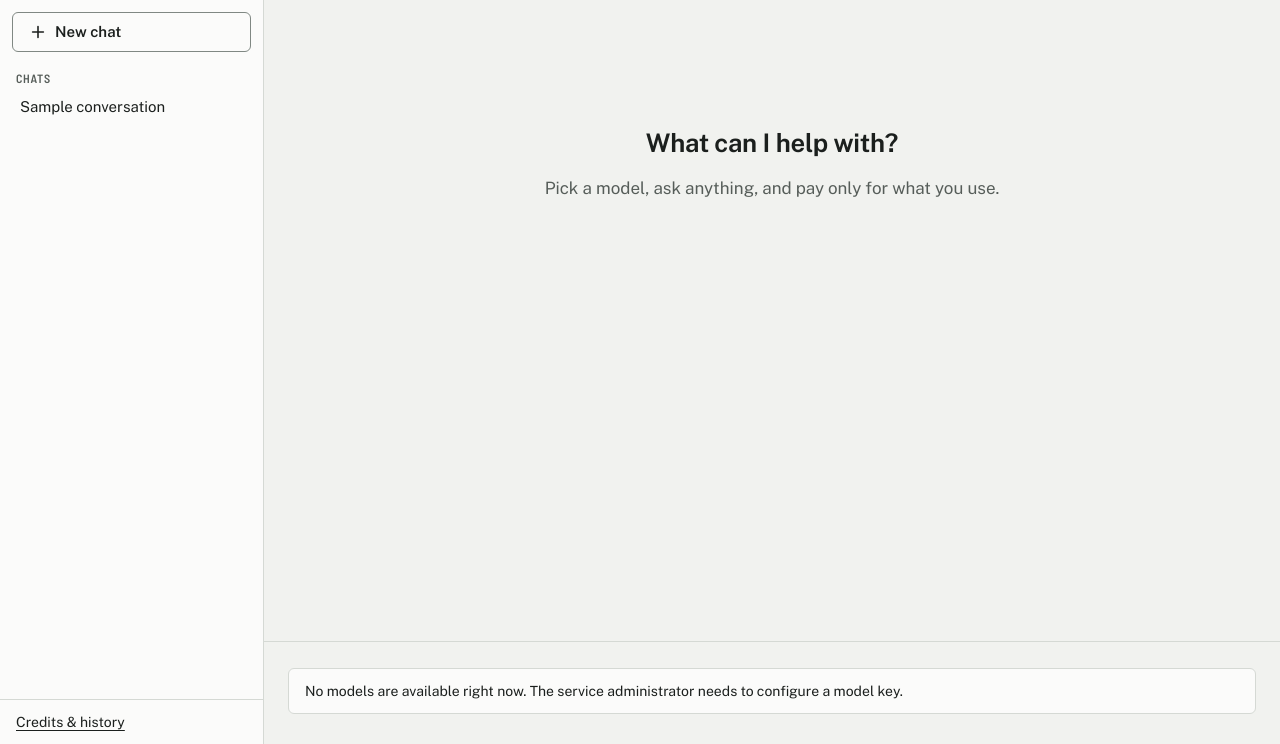
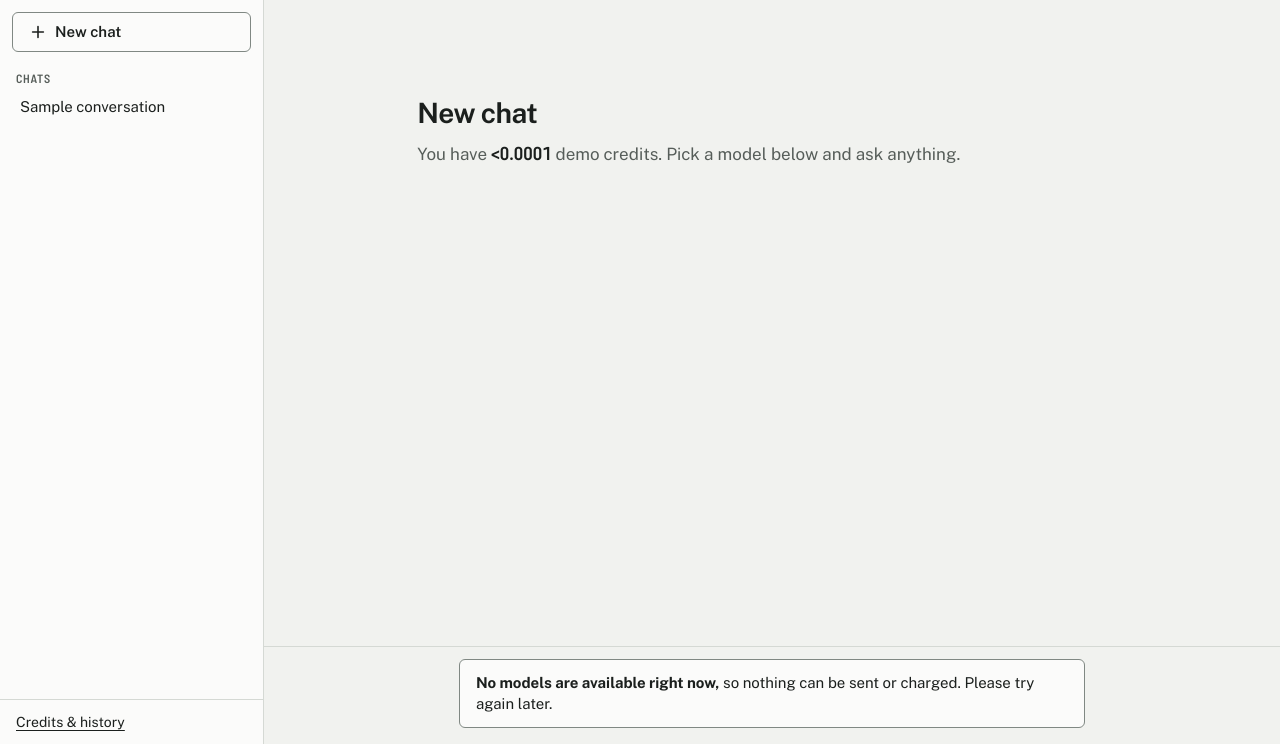
Before and after one commit to ShmuelNg1212/LightChat, a Django app: page / in a window 1280 px wide. Shown: the part 56-800 px from the top of the page. Run offline with Django 5.2, Linux system fonts and the light colour scheme; a user stored in the database is signed in; tables that the repository leaves empty hold one stand-in row (values such as "Sample post"); parts of the project's set-up code (start-up, migrations or seed data) failed here and were passed over.

Commit message:
feat(chat): add first-run steps and the no-models state
New users see their balance and the three-step loop; returning users get
a compact new-chat header. With no models configured the dock says nothing
can be sent or charged.

Co-Authored-By: Claude Opus 5.5 <noreply@anthropic.com>

```diff
--- a/static/css/app.css
+++ b/static/css/app.css
@@ -331,8 +331,15 @@ body.chat-body { overflow: hidden; }
 .messages:focus-visible { outline-offset: -2px; }
 .messages-inner { max-width: calc(var(--measure) + 2px); margin: 0 auto; font-size: 17px; }
 
-.empty-state { max-width: 520px; margin: 12vh auto 0; text-align: center; }
-.empty-state p { color: var(--muted); }
+/* First run: the balance and the three-step loop, numbered in a margin column */
+.first-run { padding-top: 8vh; }
+.first-run h1 { font-size: 1.75rem; font-weight: 650; letter-spacing: -0.015em; margin-bottom: var(--space-3); }
+.first-run-balance { margin: 0 0 var(--space-6); color: var(--muted); }
+.first-run-balance strong { color: var(--ink); font: 600 1.1em/1 var(--font-meter); font-variant-numeric: tabular-nums lining-nums; }
+.steps { list-style: none; margin: 0; padding: 0; border-top: 1px solid var(--line); }
+.steps li { display: grid; grid-template-columns: 3rem 1fr; align-items: baseline; padding: var(--space-4) 0; border-bottom: 1px solid var(--line); }
+.steps p { margin: 0; line-height: 1.55; }
+.step-n { font: 600 1.35rem/1 var(--font-meter); color: var(--muted); font-variant-numeric: tabular-nums lining-nums; }
 
 .msg { margin-bottom: var(--space-6); }
 .msg-user { display: flex; justify-content: flex-end; }
@@ -427,6 +434,10 @@ body.chat-body { overflow: hidden; }
   color: var(--muted); letter-spacing: 0.01em;
 }
 .tariff-rate strong { color: var(--ink); font-weight: 600; }
+.composer-unavailable {
+  max-width: calc(var(--measure) + 2px); margin: 0 auto; padding: var(--space-3) var(--space-4);
+  border: 1px solid var(--line-strong); border-radius: var(--radius); background: var(--surface); font-size: 0.9375rem;
+}
 .composer-note { margin: var(--space-1) 0 0; font-size: 0.8125rem; line-height: 1.45; color: var(--muted); }
 
 /* ---------- Responsive ---------- */
--- a/templates/chat/chat.html
+++ b/templates/chat/chat.html
@@ -42,9 +42,19 @@
           {% include "chat/_message.html" with m=m latest_user_id=latest_user_id %}
         {% endfor %}
       {% else %}
-        <div class="empty-state" id="empty-state">
-          <h1>What can I help with?</h1>
-          <p>Pick a model, ask anything, and pay only for what you use.</p>
+        <div class="first-run" id="empty-state">
+          {% if conversations %}
+            <h1>New chat</h1>
+            <p class="first-run-balance">You have <strong>{{ wallet.available|credits }}</strong> demo credits. Pick a model below and ask anything.</p>
+          {% else %}
+            <h1>Ask anything. Pay only for what you use.</h1>
+            <p class="first-run-balance">You have <strong>{{ wallet.available|credits }}</strong> demo credits. They're for trying LightChat and aren't real money.</p>
+            <ol class="steps">
+              <li><span class="step-n" aria-hidden="true">1</span><p><strong>Pick a model.</strong> Each one shows its price under the message box.</p></li>
+              <li><span class="step-n" aria-hidden="true">2</span><p><strong>Ask your question.</strong> The answer appears as it's written.</p></li>
+              <li><span class="step-n" aria-hidden="true">3</span><p><strong>See exactly what it cost.</strong> The most a reply could cost is held first; anything unused comes straight back.</p></li>
+            </ol>
+          {% endif %}
         </div>
       {% endif %}
     </div>
@@ -74,7 +84,7 @@
       <p class="composer-note">All models here are answered by DeepSeek Flash through different provider interfaces, so replies won't match the named providers. Prices are in demo credits, not real money.</p>
     </form>
     {% else %}
-    <p class="notice">No models are available right now. The service administrator needs to configure a model key.</p>
+    <p class="composer-unavailable" role="status"><strong>No models are available right now,</strong> so nothing can be sent or charged. Please try again later.</p>
     {% endif %}
   </div>
   <div class="visually-hidden" role="status" aria-live="polite" id="live"></div>
```
Also changed, not shown: chat/tests/test_views.py (+25 -0 lines).
